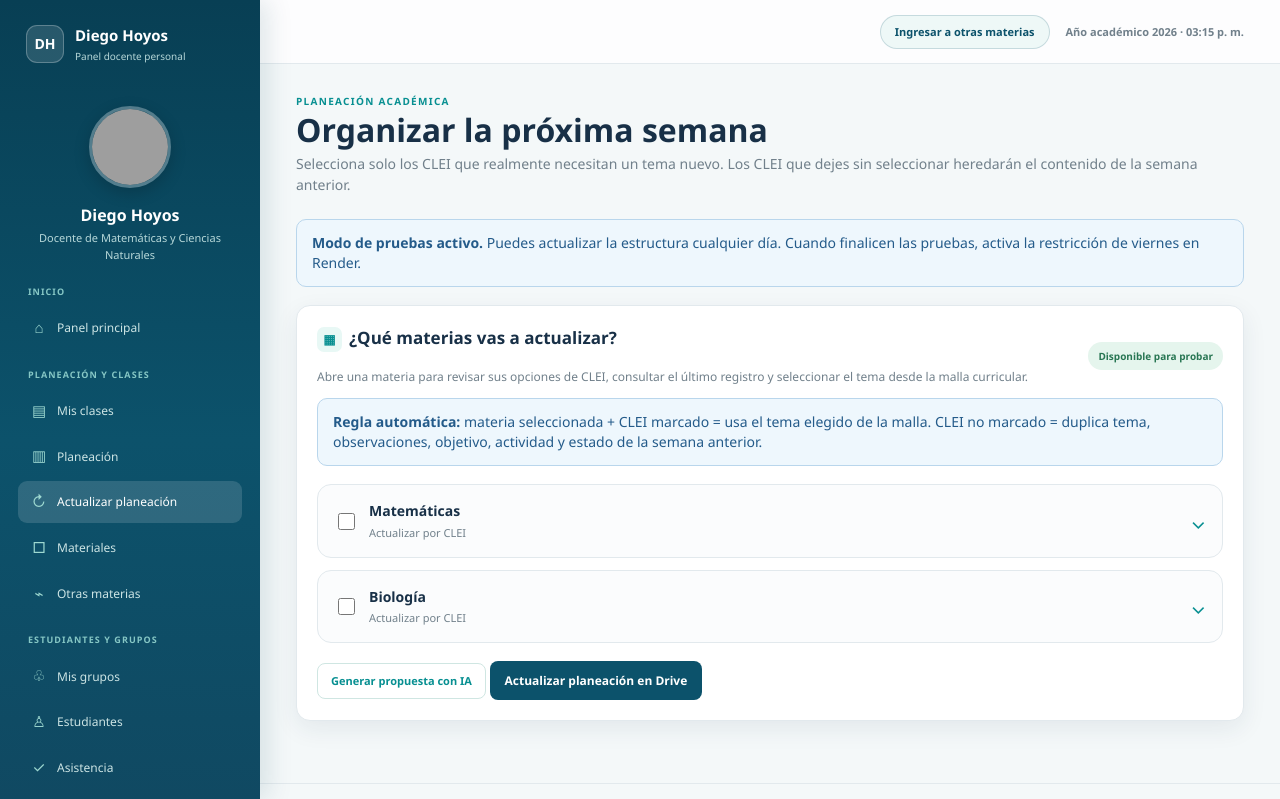
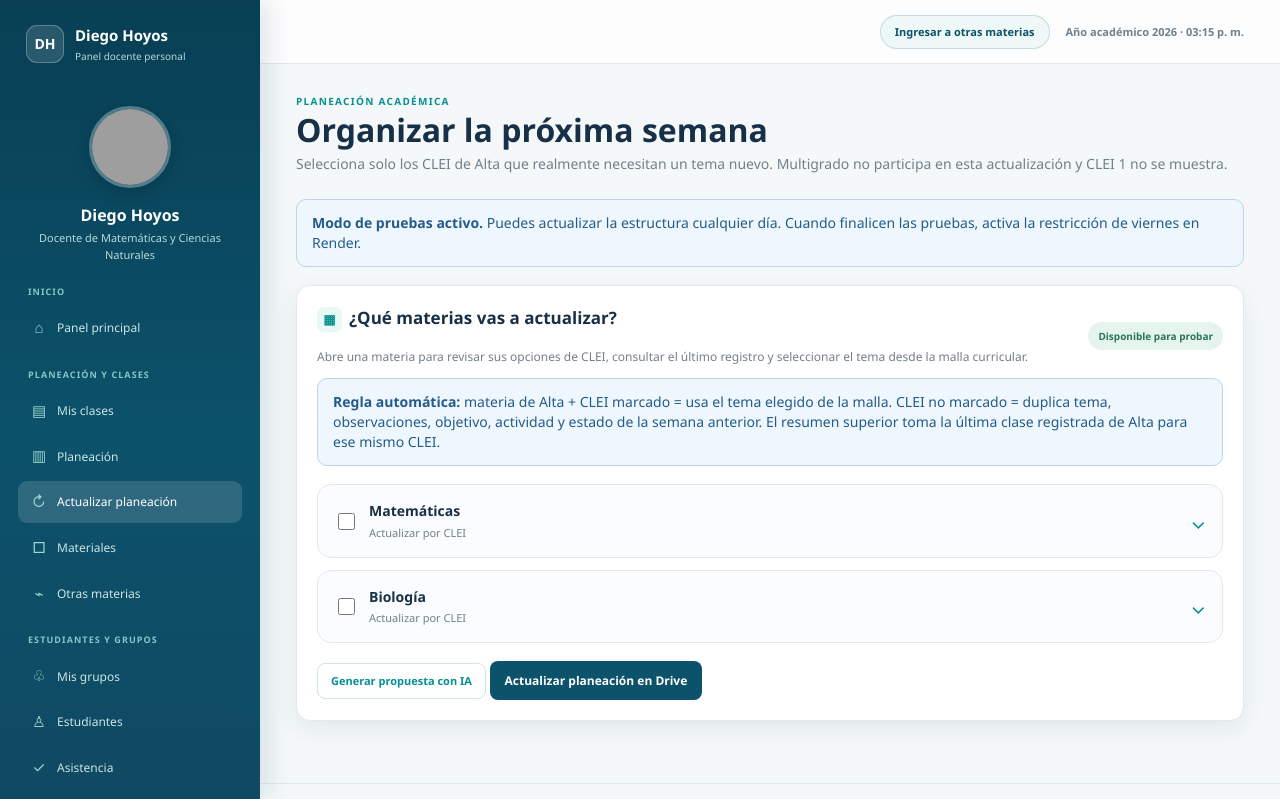
Before and after one commit to Diegoho58-dev/mi_plataforma_docente, a Flask app: page /actualizar-planeacion in a window 1280 px wide. Shown: the top 799 px of the page. Run offline with Flask 3, Linux system fonts and the light colour scheme; the visitor is signed in with stand-in values (Sample User, id 1); parts of the project's set-up code (start-up, migrations or seed data) failed here and were passed over; some libraries are stand-ins or nearby versions; grey boxes are pictures that could not be loaded.

Commit message:
Update planning page content for clarity

```diff
--- a/templates/actualizar_planeacion.html
+++ b/templates/actualizar_planeacion.html
@@ -6,7 +6,7 @@
 <section class="welcome-section">
   <p class="eyebrow">PLANEACIÓN ACADÉMICA</p>
   <h1>Organizar la próxima semana</h1>
-  <p class="subtitle">Selecciona solo los CLEI que realmente necesitan un tema nuevo. Los CLEI que dejes sin seleccionar heredarán el contenido de la semana anterior.</p>
+  <p class="subtitle">Selecciona solo los CLEI de Alta que realmente necesitan un tema nuevo. Multigrado no participa en esta actualización y CLEI 1 no se muestra.</p>
 </section>
 
 {% if not only_friday %}
@@ -24,7 +24,7 @@
     <span class="status-pill {{ 'status-ready' if (is_friday or not only_friday) else 'status-muted' }}">{{ 'Disponible para probar' if not only_friday else ('Disponible hoy' if is_friday else 'Solo viernes') }}</span>
   </div>
 
-  <div class="data-alert alert-info planning-rule"><strong>Regla automática:</strong> materia seleccionada + CLEI marcado = usa el tema elegido de la malla. CLEI no marcado = duplica tema, observaciones, objetivo, actividad y estado de la semana anterior.</div>
+  <div class="data-alert alert-info planning-rule"><strong>Regla automática:</strong> materia de Alta + CLEI marcado = usa el tema elegido de la malla. CLEI no marcado = duplica tema, observaciones, objetivo, actividad y estado de la semana anterior. El resumen superior toma la última clase registrada de Alta para ese mismo CLEI.</div>
 
   <form method="post" class="planning-selection-form" data-selection-form>
     <div class="planning-subjects">
@@ -52,14 +52,14 @@
               {% set last_item = last_planning.get((option.value, clei)) %}
               {% if last_item %}
               <div class="last-planning-summary">
-                <strong>Último tema registrado en Planeación</strong>
+                <strong>Última clase registrada en Alta</strong>
                 <span><b>Tema:</b> {{ last_item.theme }}</span>
                 <span><b>Semana:</b> {{ last_item.week }}{% if last_item.date_label %} · {{ last_item.date_label }}{% endif %}</span>
                 <span><b>Estado registrado:</b> {{ last_item.status }}</span>
                 <small>{{ last_item.execution_status }}</small>
               </div>
               {% else %}
-              <div class="last-planning-summary is-empty">No hay una clase anterior registrada para este CLEI.</div>
+              <div class="last-planning-summary is-empty">No hay una clase anterior registrada para este CLEI en Alta.</div>
               {% endif %}
               <label for="tema-{{ subject_key }}-{{ clei_key }}">Tema de la malla</label>
               {% set topic_pages = pages_by_subject.get(option.value, {}).get(clei, {}) %}
```
